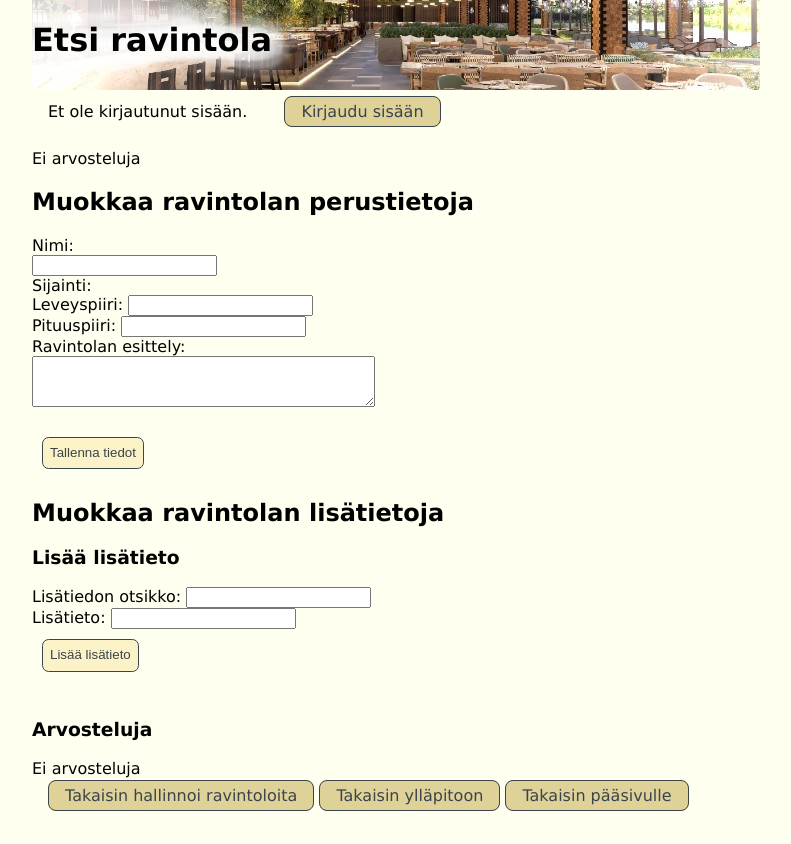
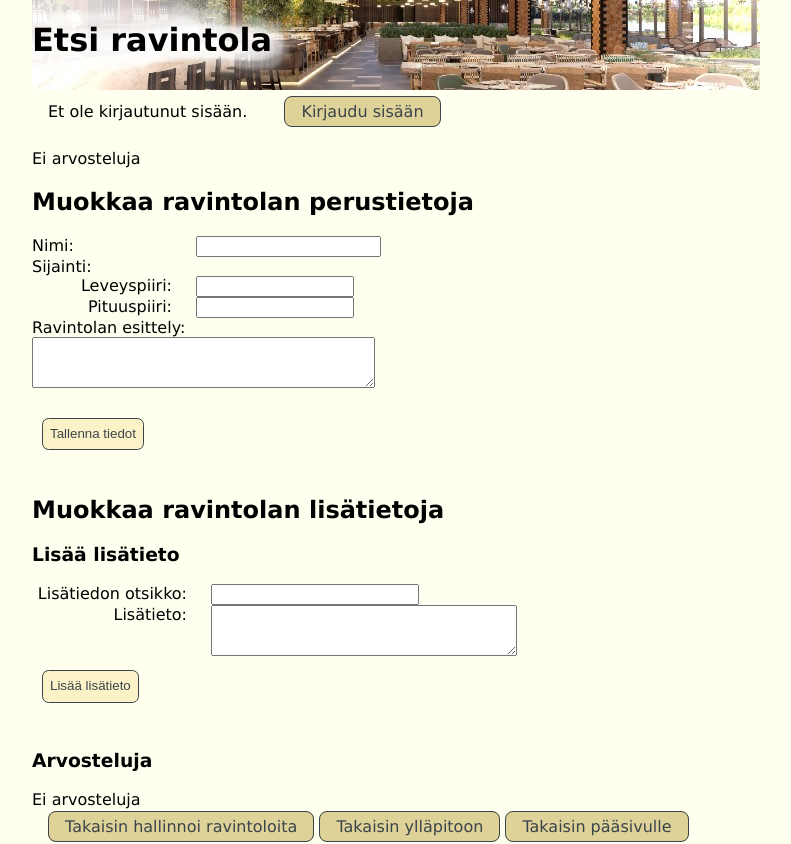
Before and after one commit to phuvio/restaurant-finder, a Flask app: template templates/manage-restaurant.html in a window 1280 px wide. Shown: the whole page, without its empty margins (248-1039 px from the left). Before the commit the page ends 811 px from the top, so only its background shows below. Run offline with Flask 3, Linux system fonts and the light colour scheme; the template is opened without the code that fills it, so the values that code supplies are empty; parts of the project's set-up code (start-up, migrations or seed data) failed here and were passed over.

Commit message:
improve manage-restaurant.html layout

```diff
--- a/static/style.css
+++ b/static/style.css
@@ -70,6 +70,39 @@ nav, footer {
     max-width: 600px;
     max-height: 400px;
     margin: 10px;
+}
+
+.restaurant {
+    overflow: hidden;
+}
+
+.restaurant-label, .restaurant-location {
+    float: left;
+    width: 140px;
+    padding-right: 24px;
+}
+
+.restaurant-location {
+    text-align: right;
+}
+
+.restaurant-info {
+    float: left;
+    text-align: right;
+    width: 155px;
+    padding-right: 24px;
+}
+
+#location {
+    width: 150px;
+}
+
+#extra-info-label {
+    width: 200px;
+}
+
+#extra-info-text {
+    width: 300px;
 }
 
 .info, .message, .error {
--- a/templates/manage-restaurant.html
+++ b/templates/manage-restaurant.html
@@ -15,12 +15,15 @@
 
     <h2>Muokkaa ravintolan perustietoja</h2>
 
-    <form action="/manage-restaurant/{{ id }}" method="post">
-        Nimi: <br><input type="text" name="restaurant_name" value="{{ name }}">
+    <form action="/manage-restaurant/{{ id }}" class="restaurant" method="post">
+        <label class="restaurant-label">Nimi:</label>
+        <input type="text" id="name" name="restaurant-name" value="{{ name }}">
         <br>
         Sijainti:<br>
-        Leveyspiiri: <input type="text" name="latitude" value="{{ latitude }}"> <br>
-        Pituuspiiri: <input type="text" name="longitude" value="{{ longitude }}">
+        <label class="restaurant-location">Leveyspiiri:</label>
+        <input type="text" id="location" name="latitude" value="{{ latitude }}"><br>
+        <label class="restaurant-location">Pituuspiiri:</label>
+        <input type="text" id="location" name="longitude" value="{{ longitude }}">
         <br>
         Ravintolan esittely: <br>
         <textarea name="description" rows="3" cols="40" maxlength="500">{{ description }}</textarea>
@@ -35,8 +38,10 @@
     <h3>Lisää lisätieto</h3>
 
     <form action="/manage-restaurant/{{ id }}" method="post">
-        Lisätiedon otsikko: <input type="text" name="key" maxlength="50"> <br>
-        Lisätieto: <input type="text" name="value" maxlength="500"> <br>
+        <label class="restaurant-info">Lisätiedon otsikko:</label>
+        <input type="text" id="extra-info-label" name="key" maxlength="50"><br>
+        <label class="restaurant-info">Lisätieto:</label>
+        <textarea id="extra-info-text" name="value" rows="3" cols="40" maxlength="500"></textarea><br>
         <input type="submit" name="action" id="basic-button" value="Lisää lisätieto">
         <input type="hidden" name="csrf_token" value="{{ session.csrf_token }}">
     </form>
@@ -57,11 +62,12 @@
     {% if comments %}
         {% for comment in comments %}
             <form action="/manage-restaurant/{{ id }}" method="post">
-                {{ comment.username }}: {{ comment.stars }} {{ comment.comment }}
                 <input type="submit" name="action" id="basic-button" value="Poista kommentti">
                 <input type="hidden" name="restaurant_id" value="{{ id }}">
                 <input type="hidden" name="comment_id" value="{{ comment.comment_id }}">
                 <input type="hidden" name="csrf_token" value="{{ session.csrf_token }}">
+                <i data-star="{{ comment.stars }}"></i>
+                {{ comment.username }}: {{ comment.comment }}
             </form>
         {% endfor %}
     {% else %}
```
